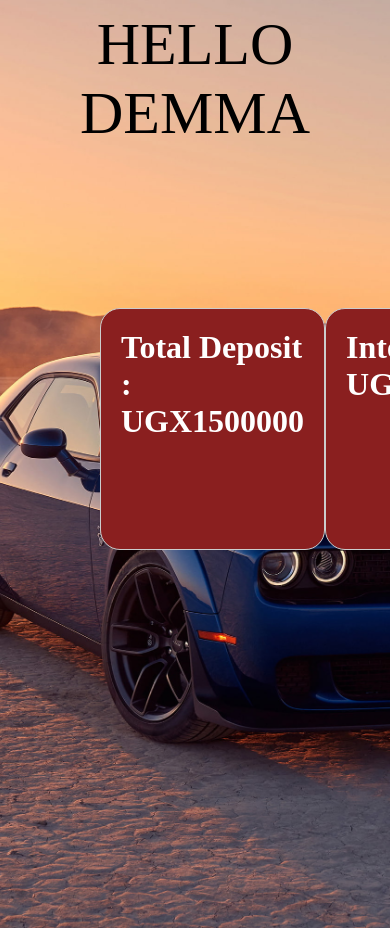
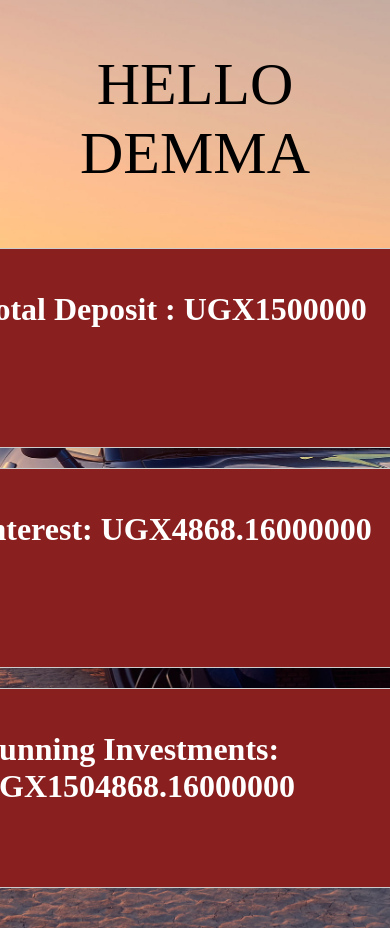
Before and after one commit to Demma22/Investments-App, a Django app: page / in a window 390 px wide. Run offline with Django 4.2, Linux system fonts and the light colour scheme; data comes from the database, SQL or seed files in the repository.

Commit message:
Added Device Responsive CSS

```diff
--- a/interest/uap/static/css/main.css
+++ b/interest/uap/static/css/main.css
@@ -13,12 +13,13 @@
   -webkit-background-size: cover;
   background-size: cover;
   background-repeat: no-repeat;
+  margin: 0; /* Add margin: 0 to reset default margin */
+  padding: 0; /* Add padding: 0 to reset default padding */
 }
   /* Reset some default margin and padding */
 * {
-  /* box-sizing: border-box; */
-  margin: 0;
-  padding: 0;
+  box-sizing: border-box;
+
 }
 
   /* Optional: Add some basic styling for the cards */
@@ -40,3 +41,17 @@
     padding-left: 100px;
     padding-right: 100px;
   }
+
+/* Media Query for phone-sized screens */
+@media (max-width: 768px) {
+  /* Adjust styles for small screens here */
+  .card-container {
+    flex-direction: column; /* Stack the cards vertically on small screens */
+    align-items: center; /* Center the cards horizontally on small screens */
+    padding: 20px; /* Reduce padding for better spacing on small screens */
+  }
+
+  .card {
+    margin-bottom: 20px; /* Add spacing between the stacked cards */
+  }
+}
```
